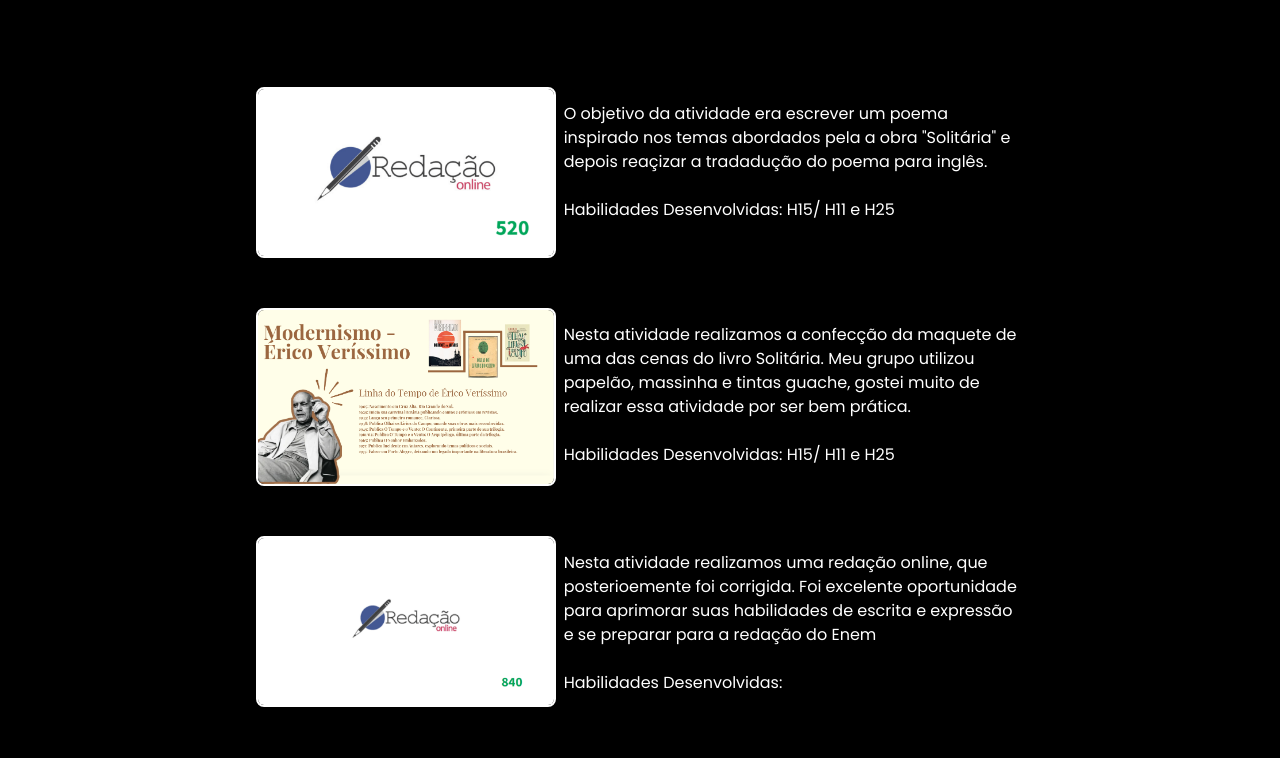
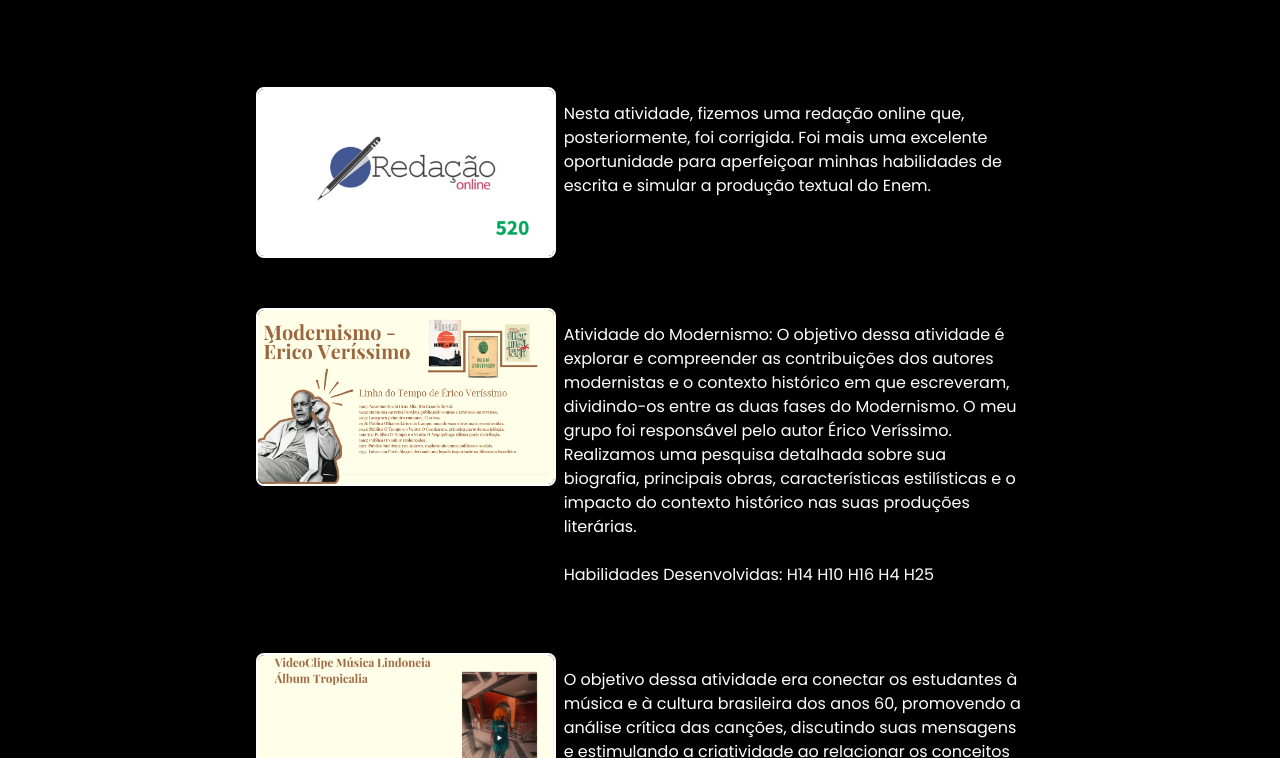
Before and after one commit to bernardotakeda/Portof-lio-2024-Takeda, a plain HTML site: page linguagens3.html in a window 1280 px wide. Shown: the part 142-900 px from the top of the page. Drawn offline with nearby package versions, Linux system fonts and the light colour scheme.

Commit message:
quaselá

```diff
--- a/linguagens3.html
+++ b/linguagens3.html
@@ -11,7 +11,7 @@
     <link rel="preconnect" href="https://fonts.gstatic.com" crossorigin>
     <link href="https://fonts.googleapis.com/css2?family=Poppins:ital,wght@0,100;0,200;0,300;0,400;0,500;0,600;0,700;0,800;0,900;1,100;1,200;1,300;1,400;1,500;1,600;1,700;1,800;1,900&display=swap" rel="stylesheet">
     <!-- FIM GOOGLE FONTS -->
-    <title>2º Trimestre</title>
+    <title>3º Trimestre</title>
 </head>
 <body>
 
@@ -54,8 +54,8 @@
                 <a href="#">
                     <img src="joao paulonhp.png" alt="Natureza 1" height="200" width="350" class="croacia-img">
                 </a>
-                <p class="txtCro">O objetivo da atividade era escrever um poema inspirado nos temas abordados pela a obra "Solitária" e depois reaçizar a tradadução do poema para inglês.
-                    <br> <br>   Habilidades Desenvolvidas:  H15/ H11 e H25
+                <p class="txtCro">Nesta atividade, fizemos uma redação online que, posteriormente, foi corrigida. Foi mais uma excelente oportunidade para aperfeiçoar minhas habilidades de escrita e simular a produção textual do Enem.
+                    <br> <br>
                 </p>
             </div>
 
@@ -64,19 +64,23 @@
                     <img src="revista literare.png" alt="matematica2.jpeg" height="200" width="350" class="croacia-img">
                 </a>
                 <p class="txtCro">
-                    Nesta atividade realizamos a confecção da maquete de uma das cenas do livro Solitária. Meu grupo utilizou papelão, massinha e tintas guache, gostei muito de realizar essa atividade por ser bem prática.
-                    <br> <br>	 Habilidades Desenvolvidas:  H15/ H11 e H25
+                    Atividade do Modernismo: O objetivo dessa atividade é explorar e compreender as contribuições dos
+                    autores modernistas e o contexto histórico em que escreveram, dividindo-os entre as duas fases do
+                    Modernismo.
+                    O meu grupo foi responsável pelo autor Érico
+                    Veríssimo. Realizamos uma pesquisa detalhada sobre sua biografia, principais obras, características
+                    estilísticas e o impacto do contexto histórico nas suas produções literárias.
+                    <br> <br>	 Habilidades Desenvolvidas:   H14 H10 H16 H4 H25
                 </p>
             </div>
 
             <div class="card-atividade">
-                <a href="https://www.canva.com/design/DAGHQxOSUmE/pZZeGUSwmZ9wO4hkP4vrbw/edit?utm_content=DAGHQxOSUmE&utm_campaign=designshare&utm_medium=link2&utm_source=sharebutton">
-                    <img src="REDACAO.png" alt="Natureza 4" height="200" width="350" class="croacia-img">
+                <a href="https://www.canva.com/design/DAGBRGHeUfU/l5U_GhY3zG9okF0rNHlrmg/edit?utm_content=DAGBRGHeUfU&utm_campaign=designshare&utm_medium=link2&utm_source=sharebutton">
+                    <img src="fortnite.png" alt="Natureza 4" height="200" width="350" class="croacia-img">
                 </a>
                 <p class="txtCro">
-                    Nesta atividade realizamos uma redação online, que posterioemente foi corrigida. Foi excelente oportunidade
-    para aprimorar suas habilidades de escrita e expressão e se preparar para a redação do Enem
-                    <br> <br> Habilidades Desenvolvidas:
+                    O objetivo dessa atividade era conectar os estudantes à música e à cultura brasileira dos anos 60, promovendo a análise crítica das canções, discutindo suas mensagens e estimulando a criatividade ao relacionar os conceitos do movimento tropicalista. Meu grupo criou um videoclipe para a música Lindonéia, do álbum Tropicália, explorando os principais aspectos desse movimento.
+                    <br> <br> Habilidades Desenvolvidas: H3 H16
                 </p>
             </div>
 
```
Also changed, not shown: humanas3.html (+2 -2 lines), testes.html (+3 -2 lines), fortnite.png (added).
